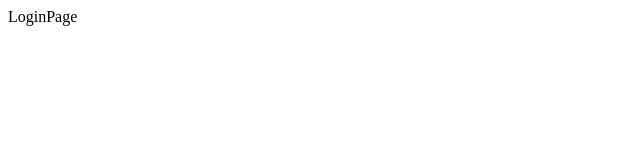
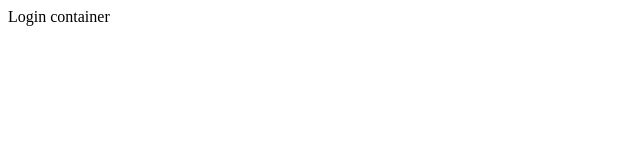
Before and after one commit to Taeeon-kim/kikii_frontend, a React (Create React App) app: page /signin in a window 1280 px wide. Shown: the top 160 px of the page, without its empty margins (0-640 px from the left). Built offline with nearby package versions, Linux system fonts and the light colour scheme.

Commit message:
feature: 각페이지에 필요한 컴포넌트 추가 Header, Container 등

```diff
--- /dev/null
+++ b/src/components/loginContainer/LoginContainer.js
@@ -0,0 +1,9 @@
+import React from 'react'
+
+const LoginContainer = () => {
+  return (
+    <div>Login container</div>
+  )
+}
+
+export default LoginContainer
--- a/src/pages/LoginPage.js
+++ b/src/pages/LoginPage.js
@@ -1,9 +1,13 @@
-import React from 'react'
+import React from 'react';
+import LoginContainer from '../components/loginContainer/LoginContainer';
+
 
 const LoginPage = () => {
   return (
-    <div>LoginPage</div>
-  )
-}
+    <div>
+      <LoginContainer />
+    </div>
+  );
+};
 
-export default LoginPage
+export default LoginPage;
```
Also changed, not shown: src/components/header/Header.js (added, +7 -0 lines), src/components/loginContainer/styledLoginContainer.js (added).
